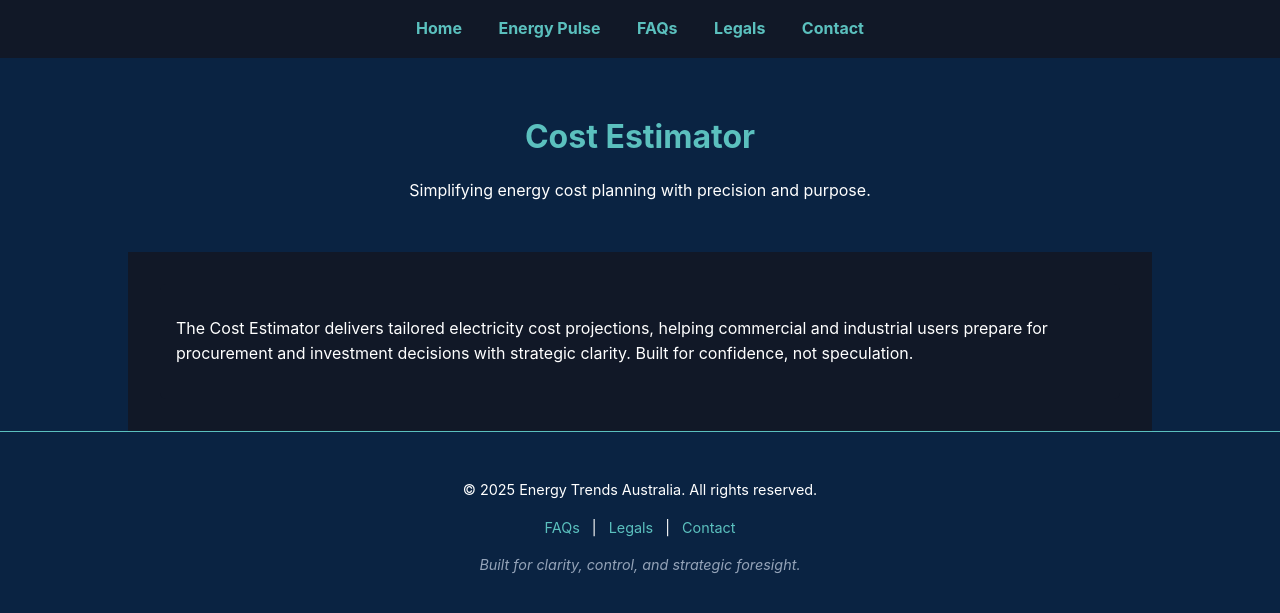
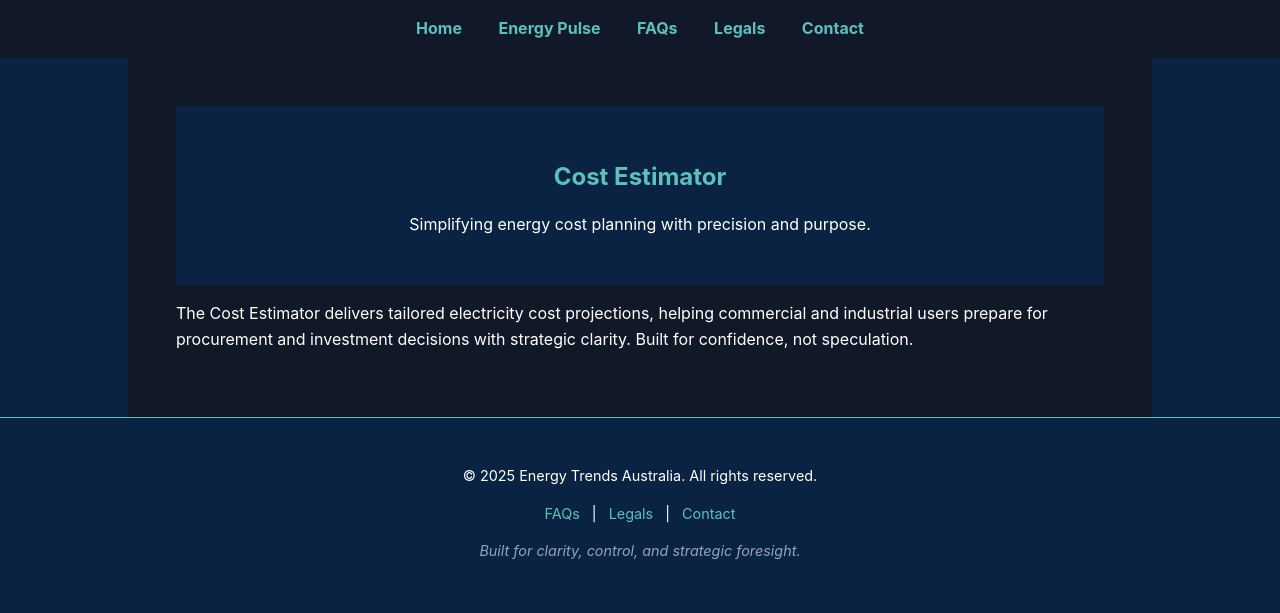
Before and after one commit to EnergyTrendsAU/energytrends.au, a Jekyll site: the page built from cost-estimator.html, in a window 1280 px wide. Shown: the top 613 px of the page. Built offline with Jekyll 4.4.1, drawn with Linux system fonts in a browser that asks for light colours.

Commit message:
Update cost-estimator.html
Converted to use the new header and footer layout.

```diff
--- a/cost-estimator.html
+++ b/cost-estimator.html
@@ -1,47 +1,14 @@
-<!DOCTYPE html>
-<html lang="en">
-<head>
-  <meta charset="UTF-8" />
-  <title>Cost Estimator</title>
-  <link rel="stylesheet" href="style.css" />
-</head>
-<body>
+---
+layout: default
+title: Cost Estimator
+permalink: /cost-estimator.html
+---
 
-  <!-- Navigation -->
-  <nav class="nav">
-    <ul>
-      <li><a href="index.html">Home</a></li>
-      <li><a href="energy-pulse.html">Energy Pulse</a></li>
-      <li><a href="faq.html">FAQs</a></li>
-      <li><a href="legals.html">Legals</a></li>
-      <li><a href="contact.html">Contact</a></li>
-    </ul>
-  </nav>
-
-  <!-- Cost Estimator Header -->
+<section>
   <header class="hero">
     <h1>Cost Estimator</h1>
     <p>Simplifying energy cost planning with precision and purpose.</p>
   </header>
 
-  <main>
-    <section>
-      <p>The Cost Estimator delivers tailored electricity cost projections, helping commercial and industrial users prepare for procurement and investment decisions with strategic clarity. Built for confidence, not speculation.</p>
-    </section>
-  </main>
-
-  <!-- Footer -->
-  <footer class="site-footer">
-    <div class="footer-content">
-      <p>&copy; 2025 Energy Trends Australia. All rights reserved.</p>
-      <p>
-        <a href="faq.html">FAQs</a> |
-        <a href="legals.html">Legals</a> |
-        <a href="contact.html">Contact</a>
-      </p>
-      <p class="footer-note">Built for clarity, control, and strategic foresight.</p>
-    </div>
-  </footer>
-
-</body>
-</html>
+  <p>The Cost Estimator delivers tailored electricity cost projections, helping commercial and industrial users prepare for procurement and investment decisions with strategic clarity. Built for confidence, not speculation.</p>
+</section>
```
